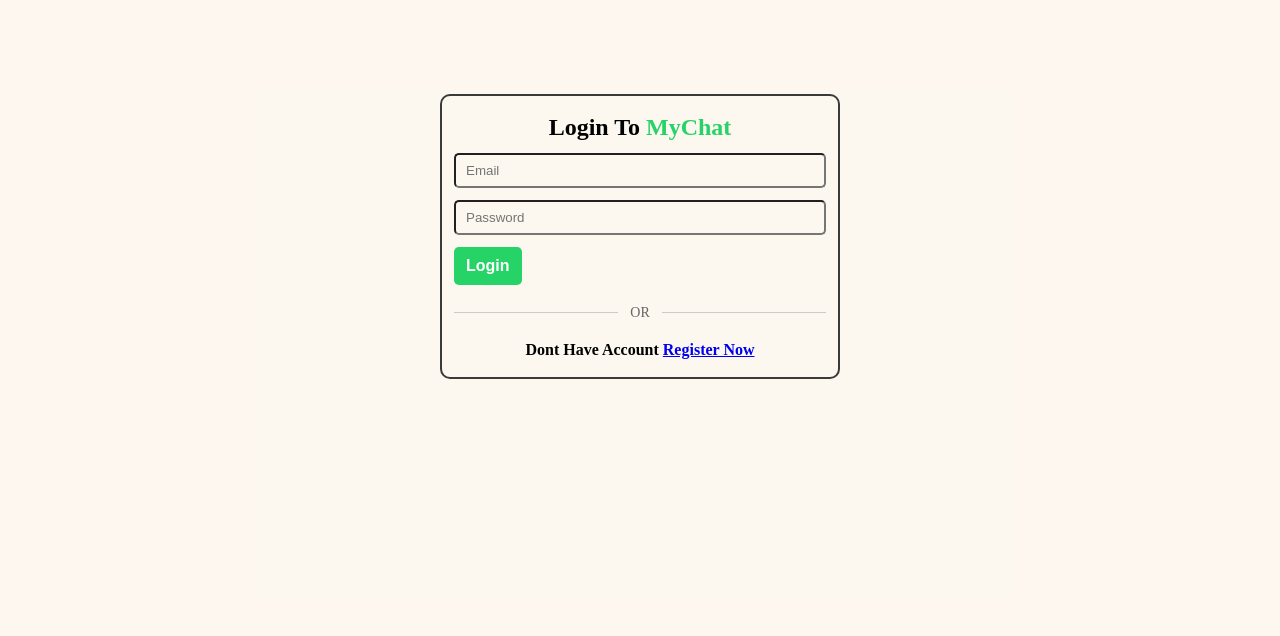
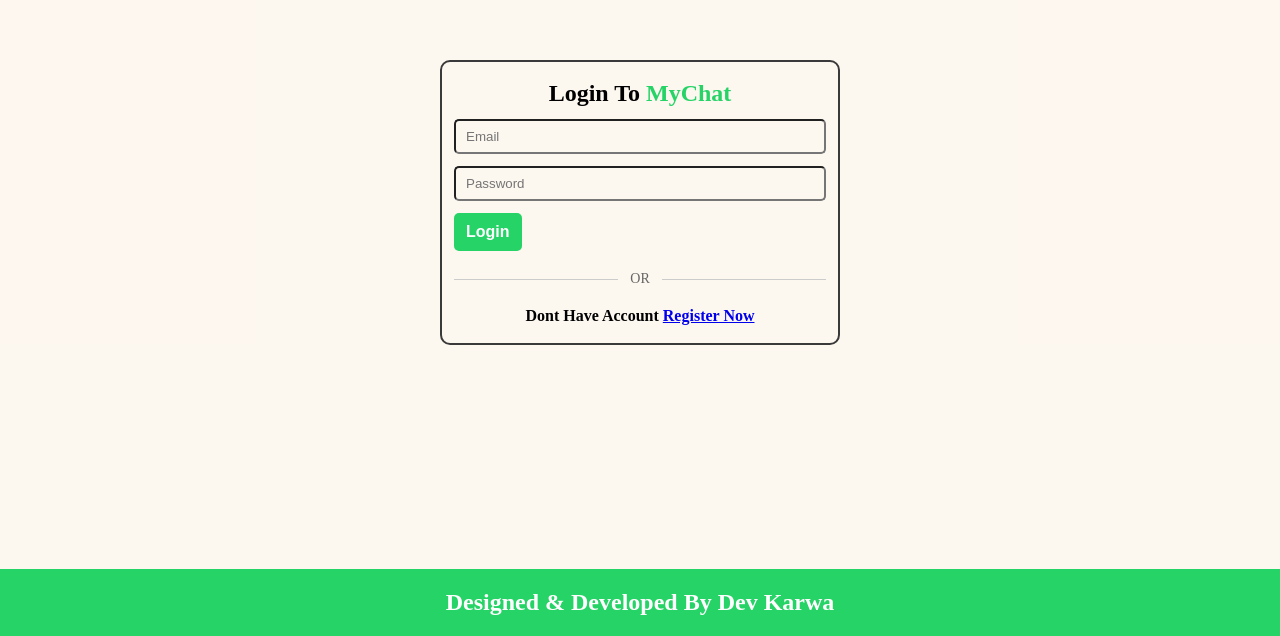
Before and after one commit to devkarwa28/chatApp, a React (Create React App) app in the folder client/: page /login in a window 1280 px wide. Shown: the part 164-800 px from the top of the page. Built offline with nearby package versions, Linux system fonts and the light colour scheme.

Commit message:
Footer UI Added

```diff
--- a/client/src/pages/Login.jsx
+++ b/client/src/pages/Login.jsx
@@ -32,8 +32,10 @@ const Login = () => {
     }
 
   return (
+    <>
     <section className={loginStyles.login}>
-        <form onSubmit={submitHandler}>
+        <div style={{flex:1, display:"flex" ,alignItems: 'center'}}>
+            <form onSubmit={submitHandler}>
             <h1>Login To <span>MyChat</span></h1>
             <input type="email" name="email" onChange={changeHandler} placeholder='Email' value={formdata.email} />
             <input type="password" name="password" onChange={changeHandler} placeholder='Password' value={formdata.password}/>
@@ -47,7 +49,12 @@ const Login = () => {
                 <h6 className='text-center'>Dont Have Account <NavLink to="/register">Register Now</NavLink></h6>
             </div>
         </form>
+        </div>
+        <footer className={loginStyles.credits}>
+            <h2>Designed & Developed By <span>Dev Karwa</span></h2>
+        </footer>
     </section>
+    </>
   )
 }
 
--- a/client/src/pages/Register.jsx
+++ b/client/src/pages/Register.jsx
@@ -36,7 +36,8 @@ const Register = () => {
   }
   return (
     <section className={registerStyles.login}>
-      <form onSubmit={submitHandler}>
+      <div style={{flex:1, display:"flex" ,alignItems: 'center'}}>
+         <form onSubmit={submitHandler}>
         <h1>Register On <span>MyChat</span></h1>
         {error && <p style={{color: 'red'}}>{error}</p>}
         <input type="text" placeholder='Enter Your Username' name='uname' value={formData.uname} onChange={changeHandler}/>
@@ -48,10 +49,14 @@ const Register = () => {
             {loading ? "Registering" : "Register"}
           </button>
         </div>
-        <p>
+        <p style={{textAlign:'center',marginTop:'24px'}}>
           Already have a Account ? <NavLink to="/login">Login</NavLink>
         </p>
       </form>
+      </div>
+      <footer className={registerStyles.credits}>
+                  <h2>Designed & Developed By <span>Dev Karwa</span></h2>
+      </footer>
     </section>
   )
 }
--- a/client/src/pages/login.module.css
+++ b/client/src/pages/login.module.css
@@ -1,15 +1,26 @@
 .login{
     height: 100vh;
     display: flex;
+    flex-direction: column;
     justify-content: center;
     align-items: center;
     background-color: #fcf5ebcc;
+}
+.credits{
+    width: 100%;
+    text-align: center;
+    background-color: #25d366;
+    align-items: end;
+}
+.credits h2{
+    color: white;
 }
 .login form{
     width: 400px;
     border-radius: 10px;
     border: 2px solid #3a3a3a;
     padding: 18px 12px;
+    flex: 1;
 }
 .login h1{
 margin: 0px 0px 12px 0px;
```
